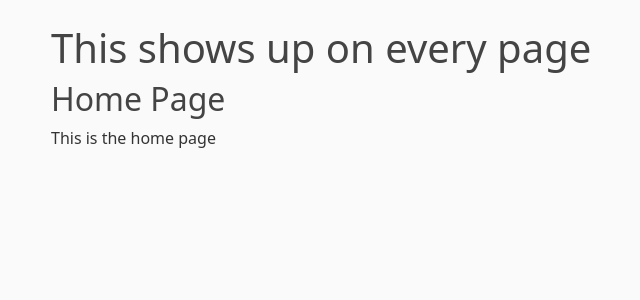
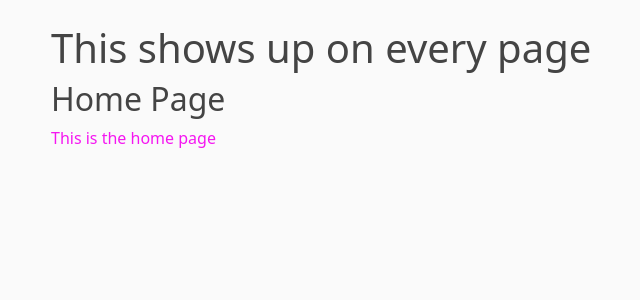
Before and after one commit to yvonnecheng0/seointegration_tests, a Flask app: page / in a window 1280 px wide. Shown: the part 56-356 px from the top of the page, without its empty margins (31-671 px from the left). Run offline with Flask 3, Linux system fonts and the light colour scheme.

Commit message:
making minor css change

```diff
--- a/static/main.css
+++ b/static/main.css
@@ -1,6 +1,6 @@
 body {
   background: #fafafa;
-  color: #333333;
+  color: #f516f1;
   margin-top: 5rem;
 }
 
```
